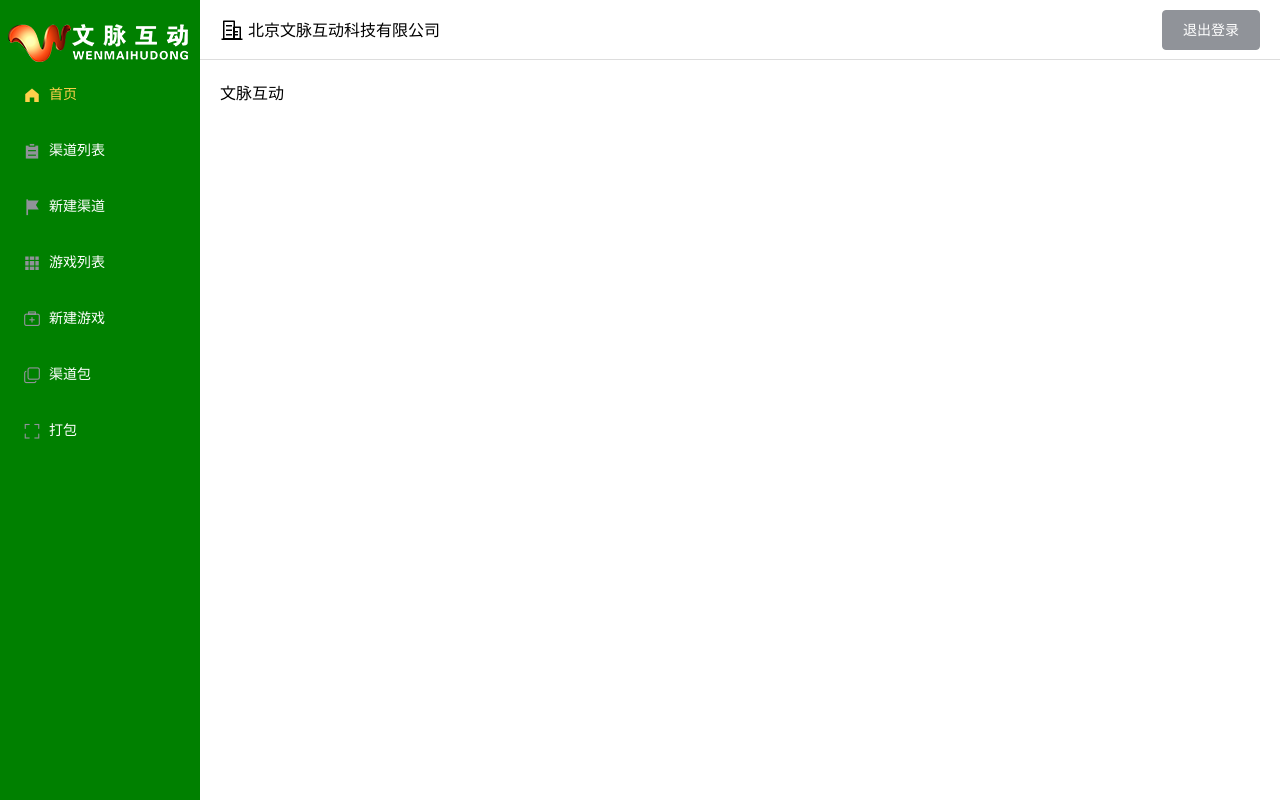
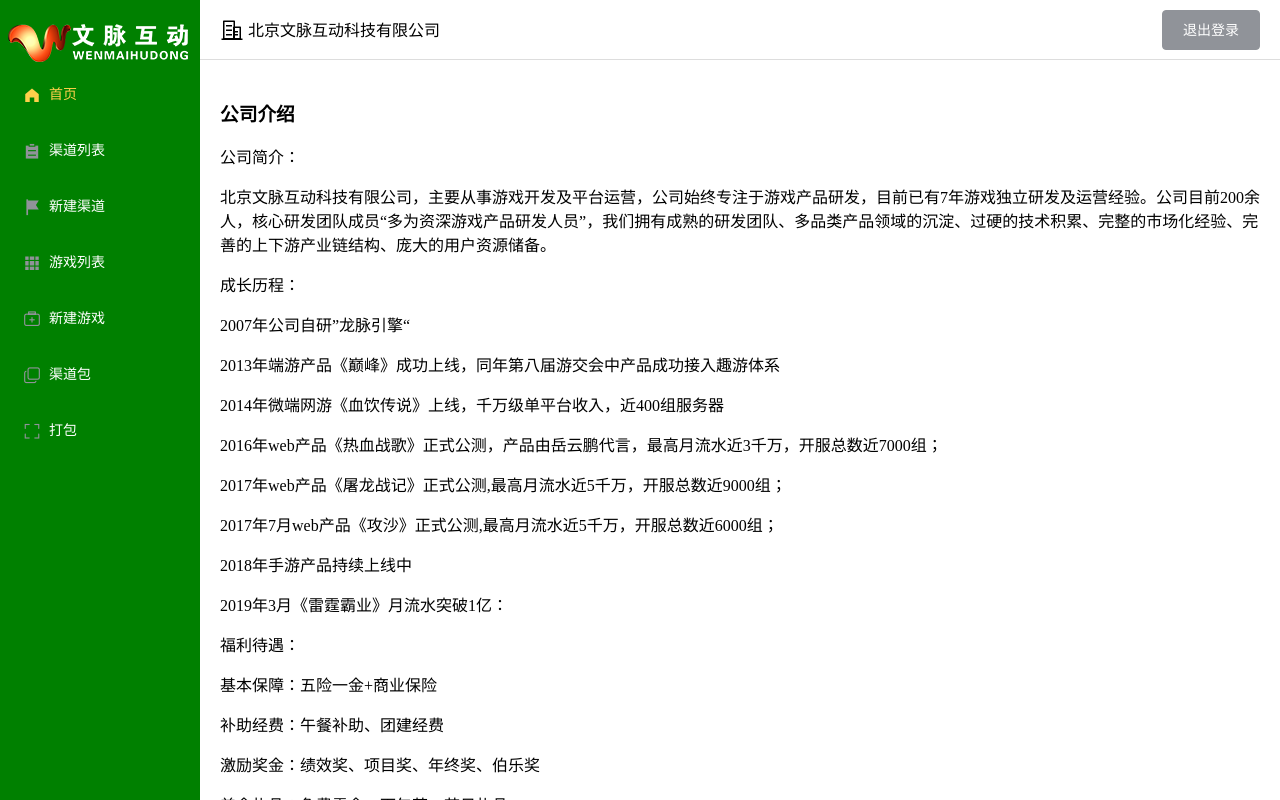
Before and after one commit to dongdonglaiyele95/dabaoji, a Vue app: page / in a window 1280 px wide. Built offline with nearby package versions, Linux system fonts and the light colour scheme.

Commit message:
20200228

```diff
--- a/src/main.js
+++ b/src/main.js
@@ -6,9 +6,11 @@
 import ElementUI from 'element-ui'
 import 'element-ui/lib/theme-chalk/index.css'
 
-Vue.config.productionTip = false
+import axios from 'axios'
+Vue.prototype.$http = axios
 
 Vue.use(ElementUI)
+Vue.config.productionTip = false
 
 new Vue({
   router,
--- a/src/views/newchannel/index.vue
+++ b/src/views/newchannel/index.vue
@@ -1,5 +1,5 @@
 <template>
- <el-form :model="ruleForm"  ref="ruleForm" label-width="100px" class="demo-ruleForm">
+  <el-form :model="ruleForm" ref="ruleForm" label-width="100px" class="demo-ruleForm">
     <el-form-item label="渠道代号">
       <el-input clearable v-model="ruleForm.code"></el-input>
     </el-form-item>
@@ -25,36 +25,53 @@
 <script>
 export default {
   data() {
-    return{
-      ruleForm:{
-        name: '',
-        code:'',
-        net:'',
-        address:'',
-        key:''
+    return {
+      ruleForm: {
+        name: "",
+        code: "",
+        net: "",
+        address: "",
+        key: ""
       }
-    }
+    };
   },
   methods: {
     submitForm(formName) {
-        this.$refs[formName].validate((valid) => {
-          if (valid) {
-            // alert('submit!');
-          } else {
-            console.log('error submit!!');
-            return false;
+      // this.$refs[formName].validate((valid) => {
+      //   if (valid) {
+      //     // alert('submit!');
+      //   } else {
+      //     console.log('error submit!!');
+      //     return false;
+      //   }
+      // });
+
+      this.$http
+        .post("http://192.168.1.107/v1/api/newChannel", this.ruleForm)
+        .then(res => {
+          // store.setUser(res.data.data)
+          this.$router.push("/channellist");
+          console.log(res);
+        })
+        .catch(() => {
+          this.$message.error("错误");
+        });
+
     }
-        });
-      },
     // resetForm(formName) {
     //   this.$refs[formName].resetFields();
     // }
   }
-}
+};
 </script>
 
 <style lang="less" scoped>
+.el-form {
+  position: absolute;
+  top: 20%;
+  left: 30%;
+}
 .el-input {
-  width: 250px;
+  width: 450px;
 }
 </style>
--- a/src/views/newgame/index.vue
+++ b/src/views/newgame/index.vue
@@ -6,9 +6,6 @@
     </el-form-item>
     <el-form-item label="包名">
       <el-input clearable v-model="ruleForm.packName"></el-input>
-    </el-form-item>
-    <el-form-item label="白包路径">
-      <el-input clearable v-model="ruleForm.road"></el-input>
     </el-form-item>
 
     <!-- 动态添加游戏信息 -->
@@ -68,7 +65,6 @@
       ruleForm: {
         packName: "",
         gameName: "",
-        road: "",
         channelChoice: "",
         appid: "",
         appkey: "",
--- a/src/views/pack/index.vue
+++ b/src/views/pack/index.vue
@@ -16,7 +16,7 @@
     </el-form-item>
     <hr>
     <el-form-item>
-      <el-input type="textarea"  :rows="6" placeholder="打包日志" v-model="packForm.textarea"></el-input>
+      <el-input type="textarea"  :rows="28" placeholder="打包日志" v-model="packForm.textarea"></el-input>
     </el-form-item>
   </el-form>
 </template>
--- a/src/views/welcome/index.vue
+++ b/src/views/welcome/index.vue
@@ -1,10 +1,29 @@
 <template>
-  <div>文脉互动</div>
+  <div>
+    <h1>公司介绍</h1>
+    <p>公司简介：</p>
+    <p>北京文脉互动科技有限公司，主要从事游戏开发及平台运营，公司始终专注于游戏产品研发，目前已有7年游戏独立研发及运营经验。公司目前200余人，核心研发团队成员“多为资深游戏产品研发人员”，我们拥有成熟的研发团队、多品类产品领域的沉淀、过硬的技术积累、完整的市场化经验、完善的上下游产业链结构、庞大的用户资源储备。</p>
+    <p>成长历程：</p>
+    <p>2007年公司自研”龙脉引擎“</p>
+    <p>2013年端游产品《巅峰》成功上线，同年第八届游交会中产品成功接入趣游体系</p>
+    <p>2014年微端网游《血饮传说》上线，千万级单平台收入，近400组服务器</p>
+    <p>2016年web产品《热血战歌》正式公测，产品由岳云鹏代言，最高月流水近3千万，开服总数近7000组；</p>
+    <p>2017年web产品《屠龙战记》正式公测,最高月流水近5千万，开服总数近9000组；</p>
+    <p>2017年7月web产品《攻沙》正式公测,最高月流水近5千万，开服总数近6000组；</p>
+    <p>2018年手游产品持续上线中</p>
+    <p>2019年3月《雷霆霸业》月流水突破1亿：</p>
+    <p>福利待遇：</p>
+    <p>基本保障：五险一金+商业保险</p>
+    <p>补助经费：午餐补助、团建经费</p>
+    <p>激励奖金：绩效奖、项目奖、年终奖、伯乐奖</p>
+    <p>美食礼品：免费零食、下午茶、节日礼品</p>
+    <p>全年假期 ：带薪年假 +调休+法定假日</p>
+    <p>无需华丽言语，扁平化管理，我们只要有思考、有创意、有自驱力、热爱游戏的你与文脉互动一起“将游戏进行到底”！欢迎志趣相投的你加入文脉！</p>
+  </div>
 </template>
 
 <script>
-export default {
-}
+export default {};
 </script>
 
 <style lang="less" scoped>
```
Lines whose indentation alone changed are shown as unchanged.
